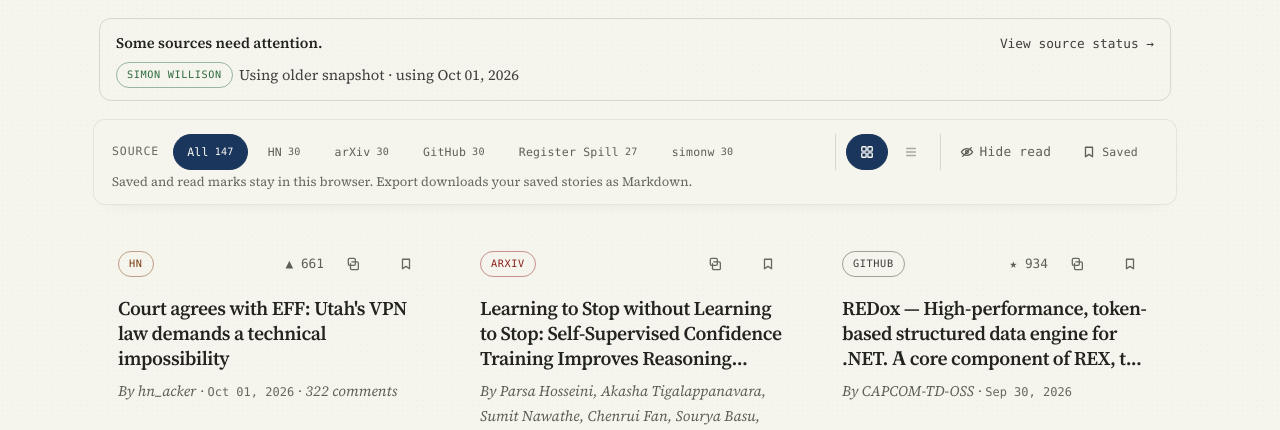
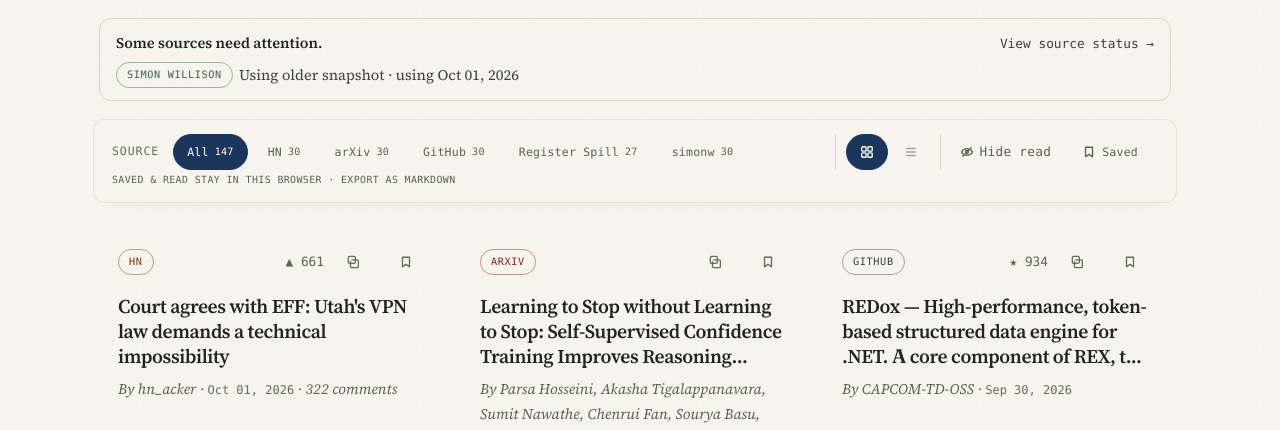
Before and after one commit to mkmlman/catnews, a FastAPI app: page / in a window 1280 px wide. Shown: the part 177-607 px from the top of the page. Run offline with FastAPI, Linux system fonts and the light colour scheme; some libraries are stand-ins or nearby versions.

Commit message:
Polish saved story filter note

```diff
--- a/app/static/style.css
+++ b/app/static/style.css
@@ -1245,10 +1245,12 @@ input[type="checkbox"], input[type="radio"], select { accent-color: var(--ink);
 .filter-scroll-cue { display: none; }
 .filter-note {
   margin: 3px 0 0;
-  color: var(--faint);
-  font-family: var(--serif-font);
-  font-size: var(--text-meta);
-  line-height: 1.35;
+  color: var(--muted);
+  font-family: var(--mono-font);
+  font-size: 0.62rem;
+  letter-spacing: 0.04em;
+  line-height: 1.5;
+  text-transform: uppercase;
 }
 .filter-label {
   font-family: var(--mono-font);
--- a/app/templates/index.html
+++ b/app/templates/index.html
@@ -82,7 +82,7 @@
         <button type="button" class="export-saved" id="export-saved" title="Download saved stories as a Markdown file" aria-label="Export saved stories as Markdown" hidden><svg viewBox="0 0 16 16" width="12" height="12" fill="none" stroke="currentColor" stroke-width="1.5" stroke-linecap="round" stroke-linejoin="round" aria-hidden="true"><path d="M8 2v8m0 0L4.5 6.5M8 10l3.5-3.5M3 12.5h10"/></svg> Export</button>
       </span>
     </div>
-    <p class="filter-note">Saved and read marks stay in this browser. Export downloads your saved stories as Markdown.</p>
+    <p class="filter-note">Saved &amp; read stay in this browser · Export as Markdown</p>
     <span class="filter-scroll-cue" aria-hidden="true">Scroll →</span>
   </div>
 </div>
```
Also changed, not shown: tests/test_mobile_layout.py (+1 -2 lines).
